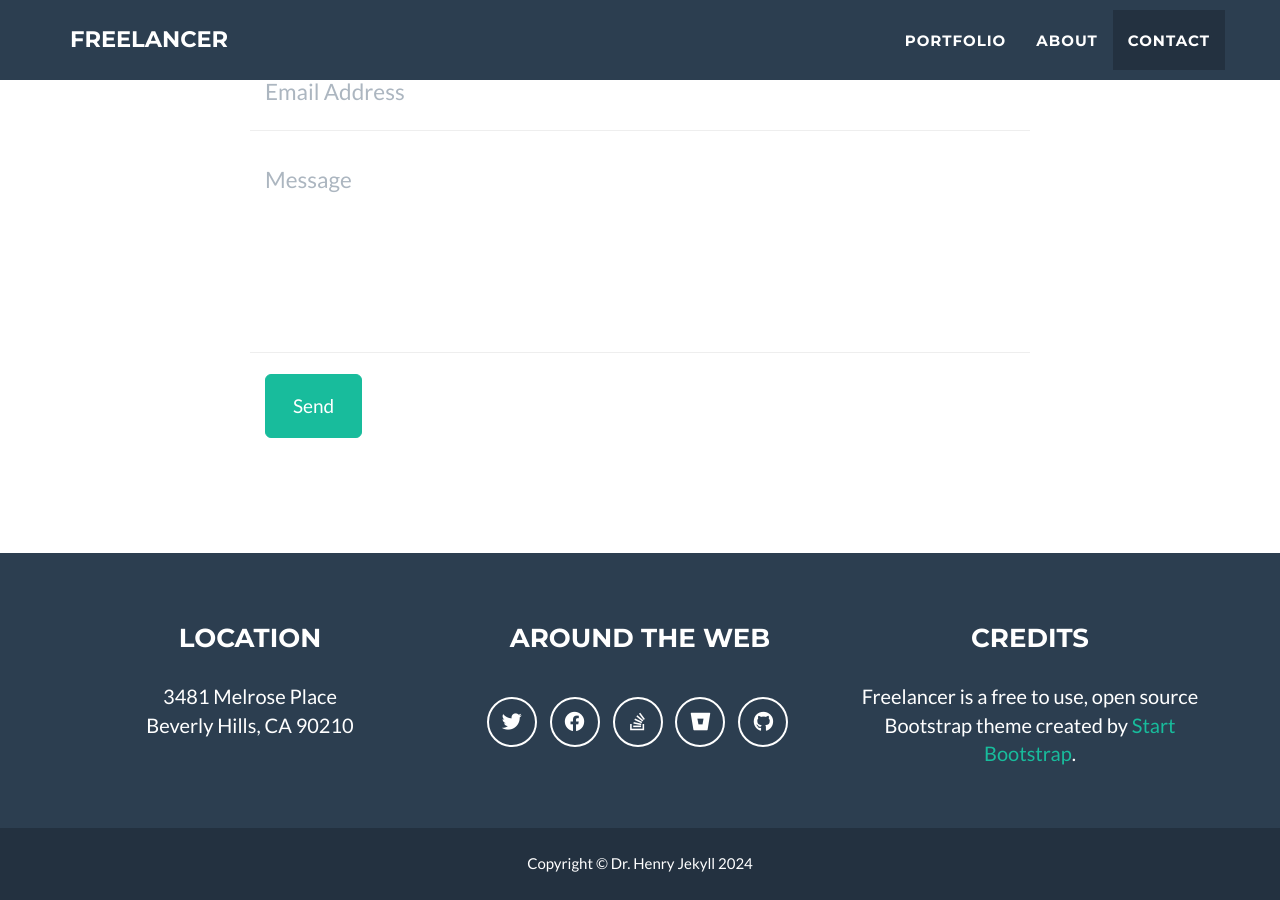
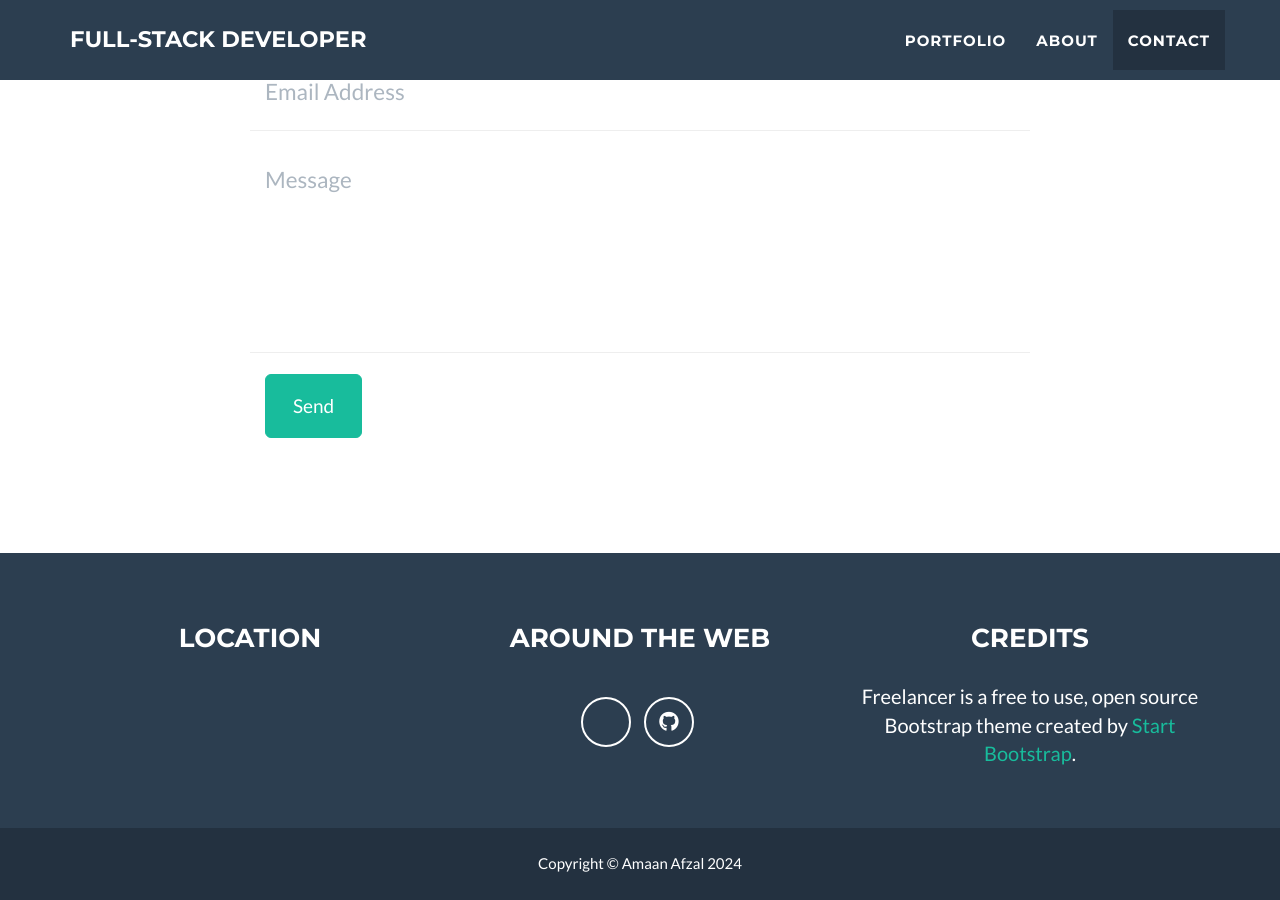
Before and after one commit to Amaan6868/Amaan6868.github.i, a Jekyll site: the page built from _posts/2014-07-18-project-1.markdown, in a window 1280 px wide and 900 px high, scrolled down 2492 px. Built offline with Jekyll 4.4.1, drawn with Linux system fonts in a browser that asks for light colours; some of the changed text lies outside the part shown.

Commit message:
Update _config.yml

```diff
--- a/_config.yml
+++ b/_config.yml
@@ -1,11 +1,11 @@
 # Site settings
-title: Freelancer
-email: your-email@domain.com
-url: https://github.com/jeromelachaud/freelancer-theme
+title: Full-Stack Developer
+email: amaanafzalcs@gmail.com
+url: https://github.com/Amaan6868
 description: "Write an awesome description for your new site here. You can edit this line in _config.yml. It will appear in your document head meta (for Google search results) and in your feed.xml site description."
 keywords: "your keywords, separated by commas"
 skills: "Web Developer - Graphic Artist - User Experience Designer"
-meta_author: LastName FirstName
+meta_author: Afzal Amaan
 
 # Google webmaster tools
 google_verify:
@@ -32,28 +32,17 @@ color:
 
 # Footer settings
 footer:
-  copyright: Dr. Henry Jekyll
+  copyright: Amaan Afzal
   location: Location
   social: Around the Web
   credits: Credits
 
 # Social networks usernames (many more available: google-plus, flickr, dribbble, pinterest, instagram, tumblr, linkedin, etc.)
 social:
-  - title: twitter
-    url: http://twitter.com/jekyllrb
-  - title: facebook
-    url:
-  - title: stack-overflow
-    url: http://stackoverflow.com/questions/tagged/jekyll
-  - title: bitbucket
-    url: http://bitbucket.org/jekyll
+  - title: LinkedIn
+    url: https://www.linkedin.com/in/amaan-afzal-a72374288/
   - title: github
-    url: http://github.com/jekyll
-
-# Postal address (add as many lines as necessary)
-address:
-  - line: 3481 Melrose Place
-  - line: Beverly Hills, CA 90210
+    url: http://github.com/Amaan6868
 
 # Credits content
 credits: 'Freelancer is a free to use, open source Bootstrap theme created by <a href="http://startbootstrap.com">Start Bootstrap</a>.'
```
